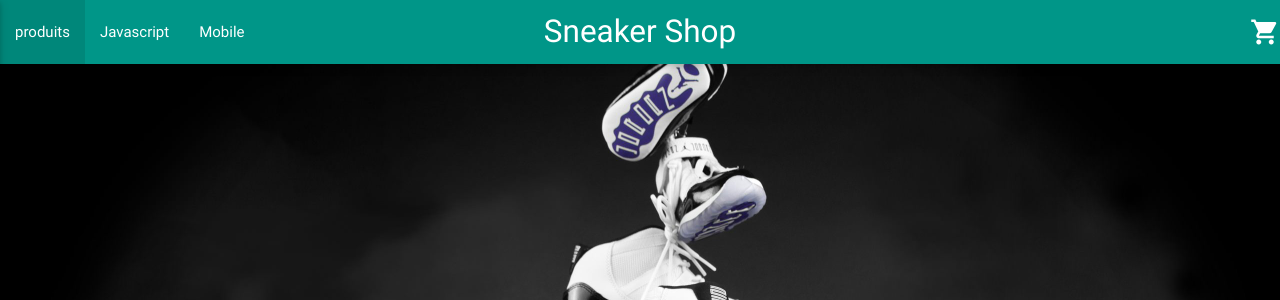
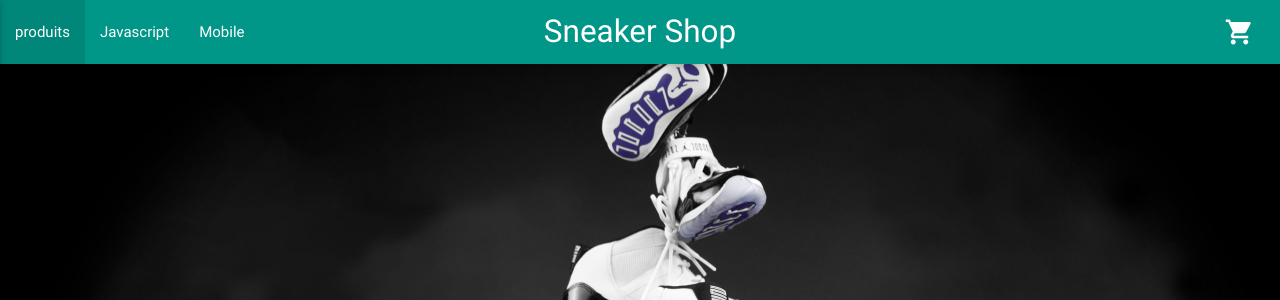
Before and after one commit to ThibaultRic/sneakerShop, a PHP site: page / in a window 1280 px wide. Shown: the top 300 px of the page. Run offline with PHP 8.4, Linux system fonts and the light colour scheme; data that the repository does not hold is empty; some libraries are stand-ins or nearby versions.

Commit message:
add padding shoppingIcon Header

```diff
--- a/css/main.css
+++ b/css/main.css
@@ -26,3 +26,7 @@
 .input-field input[type=text].valid {
  border-bottom: 1px solid teal;
 }
+
+nav .shoppingCart {
+    padding-right: 2%;
+}
--- a/index.php
+++ b/index.php
@@ -34,7 +34,7 @@
                 <li><a href="collapsible.html" class="white-text">Javascript</a></li>
                 <li><a href="mobile.html" class="white-text">Mobile</a></li>
             </ul>
-            <a href="#"><i class="right material-icons">shopping_cart</i></a>
+            <a href="#"><i class="shoppingCart right material-icons">shopping_cart</i></a>
           </div>
         </nav>
       </div>
```
